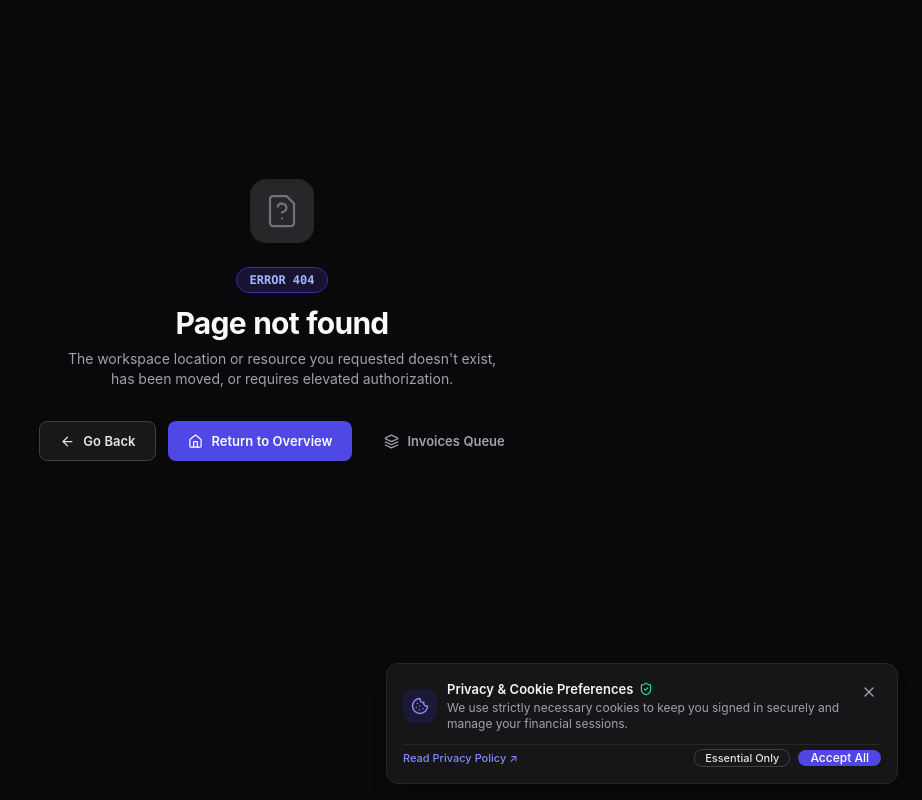
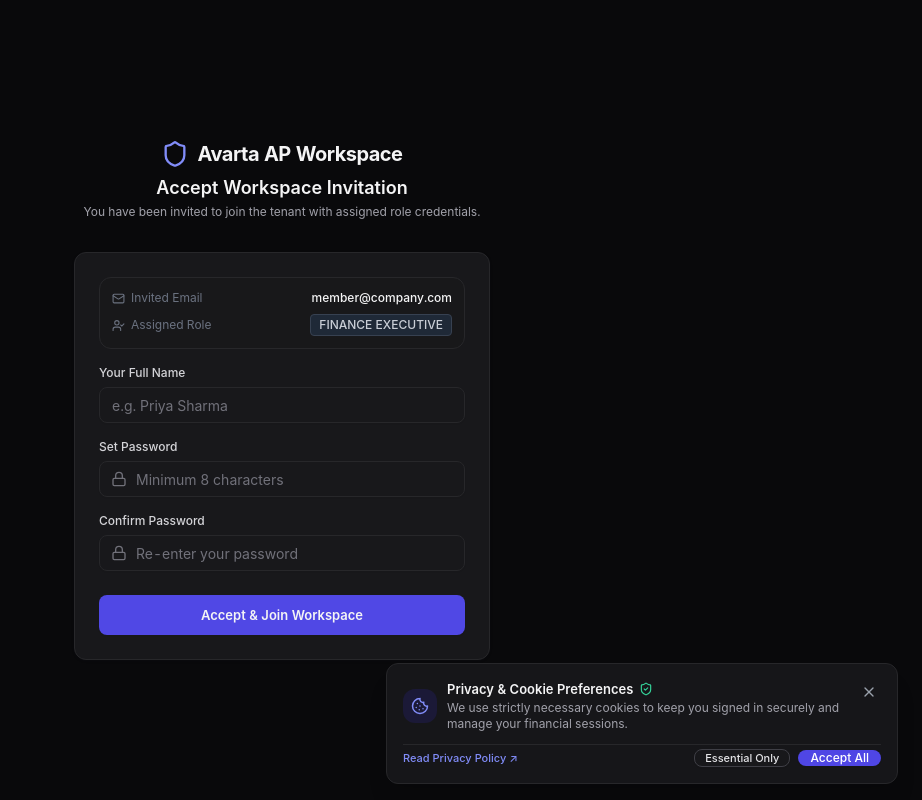
Before and after one commit to Satyalohit25/avarta-ap-workspace, a React (Vite) app in the folder apps/web/: page /accept-invite in a window 1280 px wide. Shown: the whole page, without its empty margins (358-1280 px from the left). Built offline with nearby package versions, Linux system fonts and the light colour scheme; no server answers; a web font is replaced by a local one.

Commit message:
docs: add user journey diagrams, flowcharts, and accept invite page UI component

```diff
--- a/apps/web/src/app/App.tsx
+++ b/apps/web/src/app/App.tsx
@@ -9,27 +9,47 @@ import { ErrorBoundary } from "../components/ErrorBoundary";
 
 // Lazy-loaded routes for code splitting & bundle optimization
 const LoginPage = lazy(() => import("../pages/login/LoginPage"));
+
 const OverviewPage = lazy(() => import("../pages/overview/OverviewPage"));
 const InvoicesPage = lazy(() => import("../pages/invoices/InvoicesPage"));
-const InvoiceDetailPage = lazy(() => import("../pages/invoices/InvoiceDetailPage"));
+const InvoiceDetailPage = lazy(
+  () => import("../pages/invoices/InvoiceDetailPage"),
+);
 const SuppliersPage = lazy(() => import("../pages/suppliers/SuppliersPage"));
 const InboxPage = lazy(() => import("../pages/inbox/InboxPage"));
 const ExceptionsPage = lazy(() => import("../pages/exceptions/ExceptionsPage"));
 const ApprovalsPage = lazy(() => import("../pages/approvals/ApprovalsPage"));
 const PaymentsPage = lazy(() => import("../pages/payments/PaymentsPage"));
-const PurchaseOrdersPage = lazy(() => import("../pages/purchase-orders/PurchaseOrdersPage"));
+const PurchaseOrdersPage = lazy(
+  () => import("../pages/purchase-orders/PurchaseOrdersPage"),
+);
 const ReportsPage = lazy(() => import("../pages/reports/ReportsPage"));
 const SettingsPage = lazy(() => import("../pages/settings/SettingsPage"));
 const ArchivePage = lazy(() => import("../pages/archive/ArchivePage"));
-const NotificationsPage = lazy(() => import("../pages/notifications/NotificationsPage"));
+const NotificationsPage = lazy(
+  () => import("../pages/notifications/NotificationsPage"),
+);
 const ProfilePage = lazy(() => import("../pages/profile/ProfilePage"));
-const VendorInvoiceTrackPage = lazy(() => import("../pages/public/VendorInvoiceTrackPage"));
-const PrivacyPolicyPage = lazy(() => import("../pages/public/PrivacyPolicyPage"));
-const TermsOfServicePage = lazy(() => import("../pages/public/TermsOfServicePage"));
+const VendorInvoiceTrackPage = lazy(
+  () => import("../pages/public/VendorInvoiceTrackPage"),
+);
+const PrivacyPolicyPage = lazy(
+  () => import("../pages/public/PrivacyPolicyPage"),
+);
+const TermsOfServicePage = lazy(
+  () => import("../pages/public/TermsOfServicePage"),
+);
 const DpaPage = lazy(() => import("../pages/public/DpaPage"));
-const SubprocessorsPage = lazy(() => import("../pages/public/SubprocessorsPage"));
-const ForgotPasswordPage = lazy(() => import("../pages/public/ForgotPasswordPage"));
-const ResetPasswordPage = lazy(() => import("../pages/public/ResetPasswordPage"));
+const SubprocessorsPage = lazy(
+  () => import("../pages/public/SubprocessorsPage"),
+);
+const ForgotPasswordPage = lazy(
+  () => import("../pages/public/ForgotPasswordPage"),
+);
+const ResetPasswordPage = lazy(
+  () => import("../pages/public/ResetPasswordPage"),
+);
+const AcceptInvitePage = lazy(() => import("../pages/public/AcceptInvitePage"));
 const RefundPolicyPage = lazy(() => import("../pages/public/RefundPolicyPage"));
 const NotFoundPage = lazy(() => import("../pages/NotFoundPage"));
 import { CookieConsentBanner } from "../components/ui/CookieConsentBanner";
@@ -47,7 +67,9 @@ function useRoutePrefetch() {
       import("../pages/purchase-orders/PurchaseOrdersPage");
     };
     if (typeof window !== "undefined" && "requestIdleCallback" in window) {
-      (window as unknown as { requestIdleCallback: (cb: () => void) => void }).requestIdleCallback(prefetch);
+      (
+        window as unknown as { requestIdleCallback: (cb: () => void) => void }
+      ).requestIdleCallback(prefetch);
     } else {
       setTimeout(prefetch, 400);
     }
@@ -87,26 +109,49 @@ export default function App() {
                 <Route path="/dpa" element={<DpaPage />} />
                 <Route path="/subprocessors" element={<SubprocessorsPage />} />
                 <Route path="/refund" element={<RefundPolicyPage />} />
-                <Route path="/forgot-password" element={<ForgotPasswordPage />} />
+                <Route
+                  path="/forgot-password"
+                  element={<ForgotPasswordPage />}
+                />
                 <Route path="/reset-password" element={<ResetPasswordPage />} />
-                <Route path="/track/:token" element={<VendorInvoiceTrackPage />} />
-                <Route path="/invoices/track/:token" element={<VendorInvoiceTrackPage />} />
+                <Route path="/invite/accept" element={<AcceptInvitePage />} />
+                <Route path="/accept-invite" element={<AcceptInvitePage />} />
+                <Route
+                  path="/track/:token"
+                  element={<VendorInvoiceTrackPage />}
+                />
+                <Route
+                  path="/invoices/track/:token"
+                  element={<VendorInvoiceTrackPage />}
+                />
 
                 <Route element={<ProtectedRoutes />}>
-                  <Route path="/" element={<Navigate to="/overview" replace />} />
+                  <Route
+                    path="/"
+                    element={<Navigate to="/overview" replace />}
+                  />
                   <Route path="/overview" element={<OverviewPage />} />
                   <Route path="/inbox" element={<InboxPage />} />
                   <Route path="/invoices" element={<InvoicesPage />} />
-                  <Route path="/invoices/:invoiceId" element={<InvoiceDetailPage />} />
+                  <Route
+                    path="/invoices/:invoiceId"
+                    element={<InvoiceDetailPage />}
+                  />
                   <Route path="/exceptions" element={<ExceptionsPage />} />
                   <Route path="/approvals" element={<ApprovalsPage />} />
                   <Route path="/payments" element={<PaymentsPage />} />
                   <Route path="/suppliers" element={<SuppliersPage />} />
-                  <Route path="/purchase-orders" element={<PurchaseOrdersPage />} />
+                  <Route
+                    path="/purchase-orders"
+                    element={<PurchaseOrdersPage />}
+                  />
                   <Route path="/reports" element={<ReportsPage />} />
                   <Route path="/archive" element={<ArchivePage />} />
                   <Route path="/settings" element={<SettingsPage />} />
-                  <Route path="/notifications" element={<NotificationsPage />} />
+                  <Route
+                    path="/notifications"
+                    element={<NotificationsPage />}
+                  />
                   <Route path="/profile" element={<ProfilePage />} />
                 </Route>
 
--- /dev/null
+++ b/apps/web/src/pages/public/AcceptInvitePage.tsx
@@ -0,0 +1,152 @@
+import { useState } from "react";
+import { Link, useSearchParams } from "react-router-dom";
+import { Shield, Lock, CheckCircle2, UserCheck, Mail } from "lucide-react";
+import { Card, CardContent } from "../../components/ui/Card";
+import { Input } from "../../components/ui/Input";
+import { Button } from "../../components/ui/Button";
+import { Alert } from "../../components/ui/Alert";
+import { Badge } from "../../components/ui/Badge";
+
+export default function AcceptInvitePage() {
+  const [searchParams] = useSearchParams();
+  const email = searchParams.get("email") || "member@company.com";
+  const role = searchParams.get("role") || "FINANCE_EXECUTIVE";
+
+  const [fullName, setFullName] = useState("");
+  const [password, setPassword] = useState("");
+  const [confirmPassword, setConfirmPassword] = useState("");
+  const [submitting, setSubmitting] = useState(false);
+  const [success, setSuccess] = useState(false);
+  const [error, setError] = useState<string | null>(null);
+
+  const handleSubmit = (e: React.FormEvent) => {
+    e.preventDefault();
+    setError(null);
+
+    if (password.length < 8) {
+      setError("Password must be at least 8 characters long.");
+      return;
+    }
+    if (password !== confirmPassword) {
+      setError("Passwords do not match.");
+      return;
+    }
+
+    setSubmitting(true);
+    // Complete invitation acceptance
+    setTimeout(() => {
+      setSubmitting(false);
+      setSuccess(true);
+    }, 600);
+  };
+
+  return (
+    <div className="min-h-screen bg-neutral-50 dark:bg-zinc-950 flex flex-col justify-center py-12 sm:px-6 lg:px-8">
+      <div className="sm:mx-auto sm:w-full sm:max-w-md">
+        <div className="flex items-center justify-center gap-2 mb-2 text-indigo-600 dark:text-indigo-400">
+          <Shield size={28} />
+          <span className="font-bold text-xl tracking-tight text-neutral-900 dark:text-zinc-100">
+            Avarta AP Workspace
+          </span>
+        </div>
+        <h2 className="text-center text-h2 font-semibold text-neutral-900 dark:text-zinc-100">
+          Accept Workspace Invitation
+        </h2>
+        <p className="mt-1 text-center text-caption text-neutral-500 dark:text-zinc-400">
+          You have been invited to join the tenant with assigned role credentials.
+        </p>
+      </div>
+
+      <div className="mt-8 sm:mx-auto sm:w-full sm:max-w-md px-4">
+        <Card level="surface" className="border-neutral-200/80 dark:border-zinc-800 shadow-sm">
+          <CardContent className="p-6">
+            {success ? (
+              <div className="space-y-4 text-center">
+                <div className="w-12 h-12 rounded-full bg-emerald-50 dark:bg-emerald-950/60 text-emerald-600 dark:text-emerald-400 mx-auto flex items-center justify-center">
+                  <CheckCircle2 size={24} />
+                </div>
+                <div className="space-y-1">
+                  <h3 className="text-body font-semibold text-neutral-900 dark:text-zinc-100">
+                    Invitation Accepted
+                  </h3>
+                  <p className="text-caption text-neutral-600 dark:text-zinc-400">
+                    Your account has been activated and your credentials configured. You can now log in to the workspace.
+                  </p>
+                </div>
+                <div className="pt-2">
+                  <Link
+                    to="/login"
+                    className="inline-flex items-center justify-center w-full h-10 rounded-md bg-indigo-600 hover:bg-indigo-700 text-white font-semibold text-body-sm transition-colors"
+                  >
+                    Proceed to Sign In
+                  </Link>
+                </div>
+              </div>
+            ) : (
+              <form onSubmit={handleSubmit} className="space-y-4">
+                {error && <Alert type="error">{error}</Alert>}
+
+                <div className="p-3 rounded-lg border border-neutral-200 dark:border-zinc-800 bg-neutral-50 dark:bg-zinc-900/50 space-y-2">
+                  <div className="flex items-center justify-between text-caption">
+                    <span className="text-neutral-500 flex items-center gap-1.5">
+                      <Mail size={13} /> Invited Email
+                    </span>
+                    <span className="font-medium text-neutral-900 dark:text-zinc-100">{email}</span>
+                  </div>
+                  <div className="flex items-center justify-between text-caption">
+                    <span className="text-neutral-500 flex items-center gap-1.5">
+                      <UserCheck size={13} /> Assigned Role
+                    </span>
+                    <Badge variant="neutral" size="sm">
+                      {role.replace(/_/g, " ")}
+                    </Badge>
+                  </div>
+                </div>
+
+                <Input
+                  label="Your Full Name"
+                  type="text"
+                  required
+                  value={fullName}
+                  onChange={(e) => setFullName(e.target.value)}
+                  placeholder="e.g. Priya Sharma"
+                />
+
+                <Input
+                  label="Set Password"
+                  type="password"
+                  required
+                  value={password}
+                  onChange={(e) => setPassword(e.target.value)}
+                  placeholder="Minimum 8 characters"
+                  leftIcon={<Lock size={16} />}
+                />
+
+                <Input
+                  label="Confirm Password"
+                  type="password"
+                  required
+                  value={confirmPassword}
+                  onChange={(e) => setConfirmPassword(e.target.value)}
+                  placeholder="Re-enter your password"
+                  leftIcon={<Lock size={16} />}
+                />
+
+                <div className="pt-2">
+                  <Button
+                    type="submit"
+                    variant="primary"
+                    disabled={submitting}
+                    className="w-full justify-center h-10"
+                  >
+                    {submitting ? "Activating Account..." : "Accept & Join Workspace"}
+                  </Button>
+                </div>
+              </form>
+            )}
+          </CardContent>
+        </Card>
+      </div>
+    </div>
+  );
+}
```
Also changed, not shown: apps/web/test-render.html (added, +23 -0 lines), 5 other files (tests, documents, lock files or other folders).
